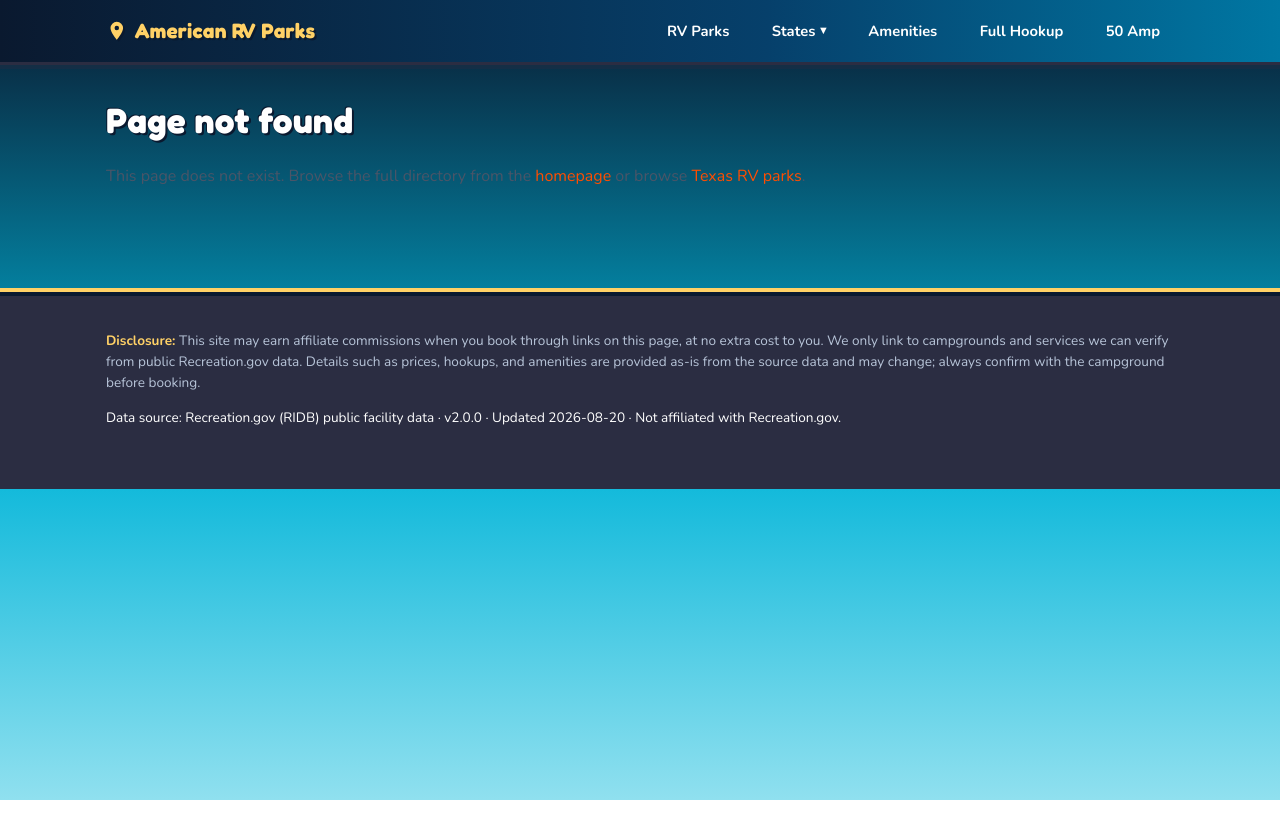
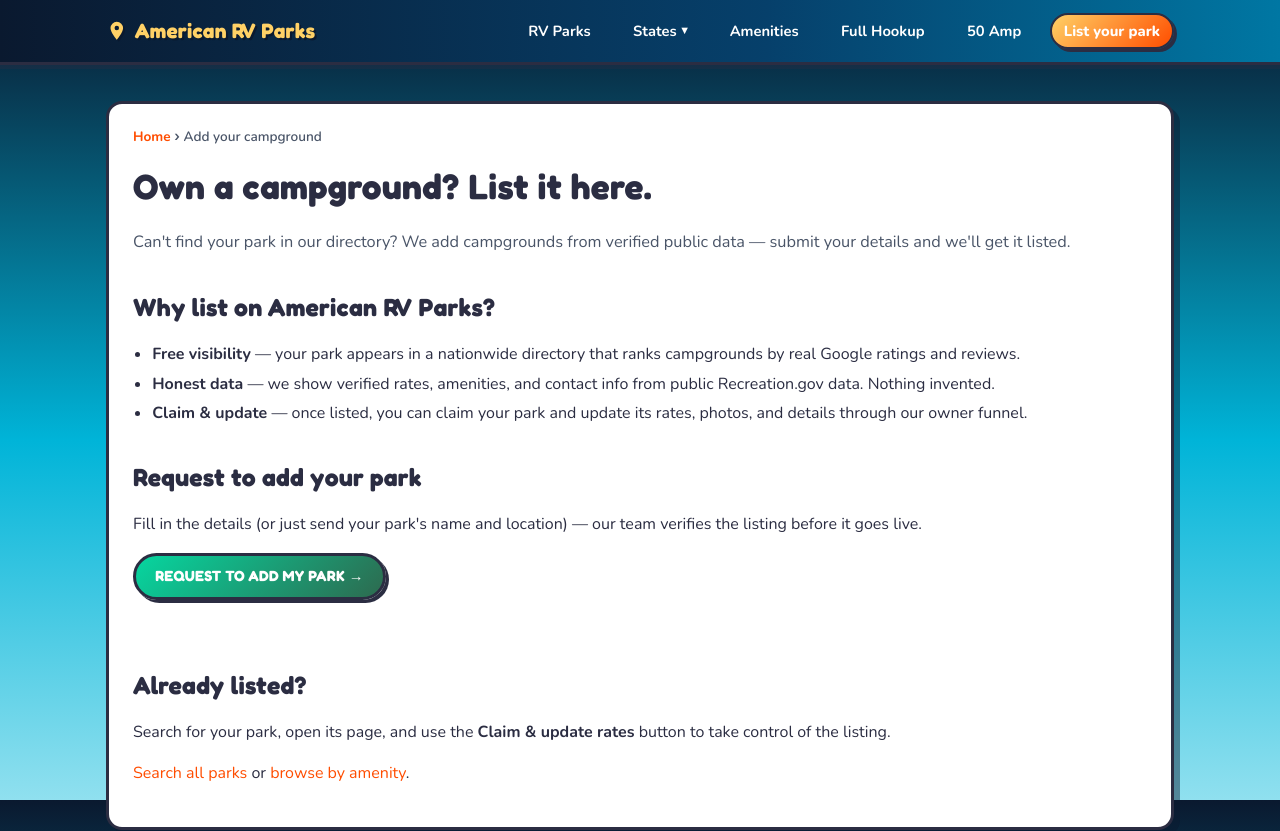
Before and after one commit to k00jax/rv-parks-directory, a Next.js app: page /add-your-park in a window 1280 px wide. Before the commit this address had no page. Shown: the top 831 px of the page. Before the commit the page ends 800 px from the top, so only its background shows below. Built offline with nearby package versions, Linux system fonts and the light colour scheme.

Commit message:
feat: 'List your park' owner request page + nav CTA (mailto funnel to claims@fonger.ai)

```diff
--- /dev/null
+++ b/src/app/add-your-park/page.tsx
@@ -0,0 +1,87 @@
+import type { Metadata } from 'next';
+import Link from 'next/link';
+import Breadcrumbs from '@/components/Breadcrumbs';
+
+// Director-controlled mailbox for owner park-addition requests. Same mailbox
+// as claims/updates — director-1 routes these into the data pipeline.
+const OWNER_EMAIL = 'claims@fonger.ai';
+
+export const metadata: Metadata = {
+  title: 'Add Your Campground — American RV Parks',
+  description:
+    'Own or manage an RV park or campground that is not listed on American RV Parks? Request to add it — free, verified from public Recreation.gov data.',
+};
+
+export default function AddParkPage() {
+  const subject = encodeURIComponent('Add my park: [Park name]');
+  const body = encodeURIComponent(
+    [
+      `Park name:`,
+      `City:`,
+      `State:`,
+      `Street address (if public):`,
+      `Phone:`,
+      `Website / reservation URL:`,
+      `Amenities (hookups, showers, dump station, etc.):`,
+      `Nightly rate range ($):`,
+      ``,
+      `(We add parks from verified public data before display.)`,
+    ].join('\n')
+  );
+  const href = `mailto:${OWNER_EMAIL}?subject=${subject}&body=${body}`;
+
+  return (
+    <div className="park-page">
+      <Breadcrumbs crumbs={[{ label: 'Add your campground' }]} />
+      <h1>Own a campground? List it here.</h1>
+      <p className="muted" style={{ fontSize: '1.02rem' }}>
+        Can&apos;t find your park in our directory? We add campgrounds from verified public data —
+        submit your details and we&apos;ll get it listed.
+      </p>
+
+      <section style={{ marginTop: '1.2rem' }}>
+        <h2>Why list on American RV Parks?</h2>
+        <ul className="plain">
+          <li>
+            <strong>Free visibility</strong> — your park appears in a nationwide directory that ranks
+            campgrounds by real Google ratings and reviews.
+          </li>
+          <li>
+            <strong>Honest data</strong> — we show verified rates, amenities, and contact info from
+            public Recreation.gov data. Nothing invented.
+          </li>
+          <li>
+            <strong>Claim &amp; update</strong> — once listed, you can claim your park and update its
+            rates, photos, and details through our owner funnel.
+          </li>
+        </ul>
+      </section>
+
+      <section style={{ marginTop: '1.2rem' }}>
+        <h2>Request to add your park</h2>
+        <p>
+          Fill in the details (or just send your park&apos;s name and location) — our team verifies
+          the listing before it goes live.
+        </p>
+        <a className="btn btn-green" href={href}>
+          Request to add my park →
+        </a>
+        <p className="small table-explain" style={{ marginTop: '0.8rem' }}>
+          No account needed. Submissions go to our verified-data mailbox and are processed before
+          display.
+        </p>
+      </section>
+
+      <section style={{ marginTop: '1.2rem' }}>
+        <h2>Already listed?</h2>
+        <p>
+          Search for your park, open its page, and use the <strong>Claim &amp; update rates</strong>{' '}
+          button to take control of the listing.
+        </p>
+        <p>
+          <Link href="/">Search all parks</Link> or <Link href="/rv-parks/amenities/">browse by amenity</Link>.
+        </p>
+      </section>
+    </div>
+  );
+}
--- a/src/app/globals.css
+++ b/src/app/globals.css
@@ -222,6 +222,18 @@
   box-shadow: 3px 3px 0 var(--asphalt);
   text-decoration: none;
   transform: translateY(-2px);
+}
+/* Owner funnel CTA — orange pill so it reads as the action item in the nav. */
+.site-header nav a.nav-owner {
+  background: linear-gradient(135deg, var(--sun) 0%, var(--orange) 100%);
+  color: var(--white);
+  border-color: var(--asphalt);
+  box-shadow: 3px 3px 0 var(--asphalt);
+  font-weight: 800;
+}
+.site-header nav a.nav-owner:hover {
+  filter: brightness(1.08);
+  color: var(--white);
 }
 
 /* ---------- Nav mega-menu "States" (Browse by State) ---------- */
--- a/src/components/SiteHeader.tsx
+++ b/src/components/SiteHeader.tsx
@@ -46,6 +46,9 @@
           <Link href="/rv-parks/amenities/">Amenities</Link>
           <Link href="/rv-parks/full-hookup/">Full Hookup</Link>
           <Link href="/rv-parks/50-amp/">50 Amp</Link>
+          <Link href="/add-your-park/" className="nav-owner">
+            List your park
+          </Link>
         </nav>
       </div>
     </header>
```
